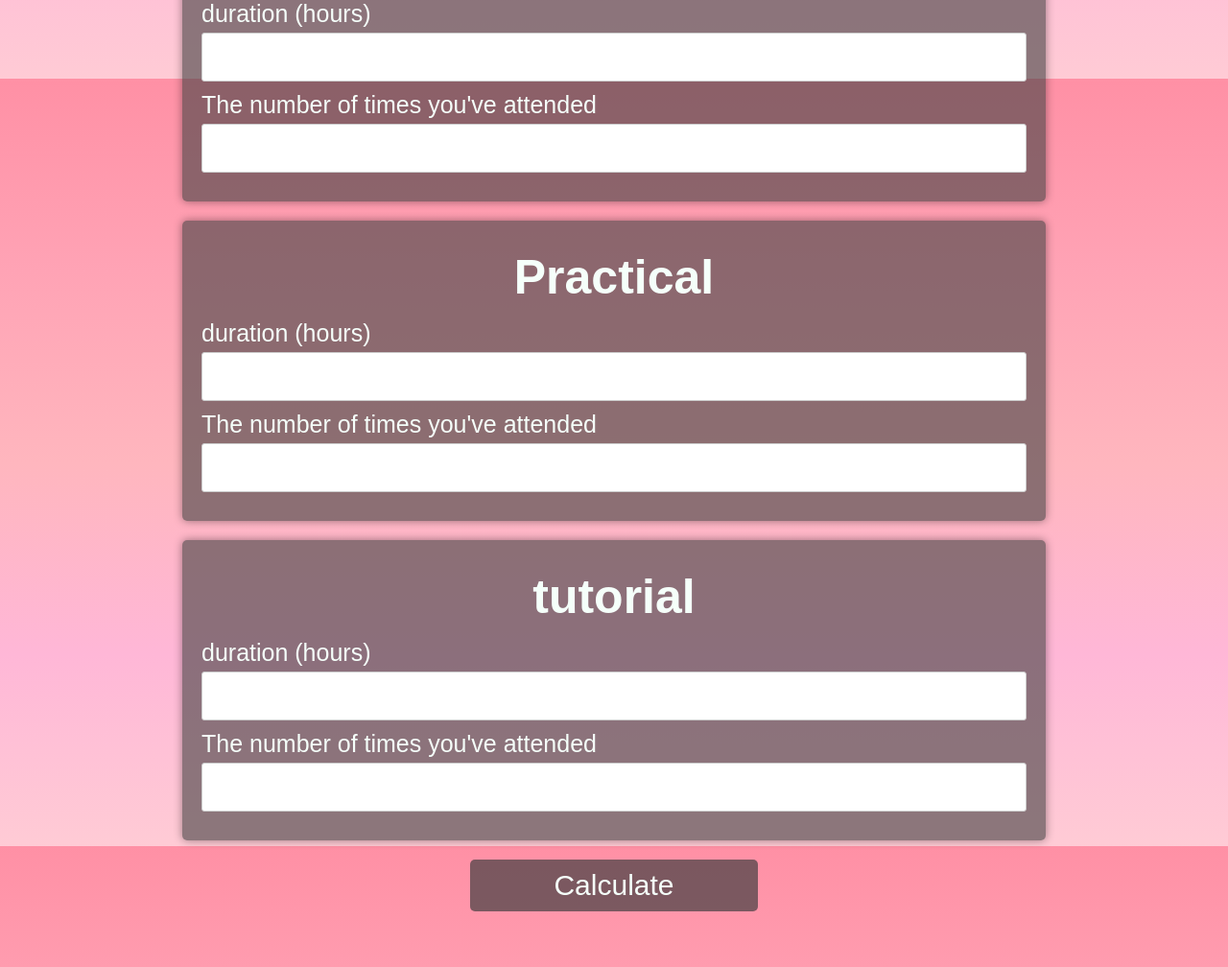
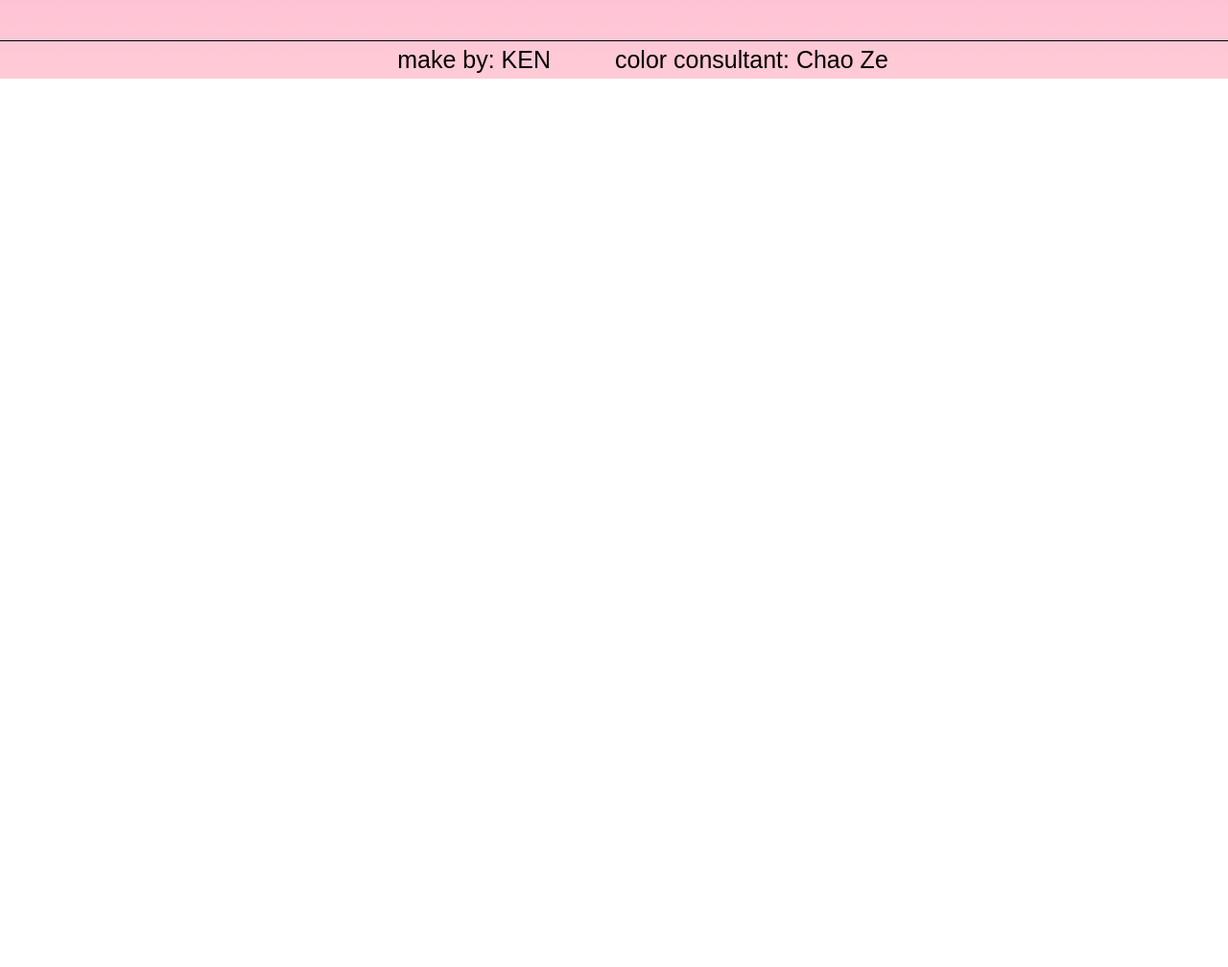
Before and after one commit to Lil-Ken/Attendance-Calculator, a plain HTML site: page index.html in a window 1280 px wide. Shown: the part 718-1726 px from the top of the page at 96% size. After the commit the page ends 800 px from the top, so only its background shows below. Drawn offline with Linux system fonts and the light colour scheme.

Commit message:
Update index.html

```diff
--- a/index.html
+++ b/index.html
@@ -19,41 +19,29 @@
             <label for="courseName">Name of Subject</label>
             <input type="text" id="courseName" required>
 
-            <label for="selLecture">Lecture</label>
-            <input type="checkbox" id="selLecture" name="selection">
-            <label for="selPractical">Practical</label>
-            <input type="checkbox" id="selPractical" name="selection">
-            <label for="selTutorial">Tutorial</label>
-            <input type="checkbox" id="selTutorial" name="selection">
-        </div>
-        <div id="lecture">
-            <h2 class="title">Lecture</h2>
-            <label for="lecDuration">duration (hours)</label>
-            <input type="number" id="lecDuration" required>
+            <div id="selection">
+                <input type="checkbox" id="selLecture" name="selection">
+                <label for="selLecture">Lecture</label>
 
-            <label for="numLecAttended">The number of times you've attended</label>
-            <input type="number" id="numLecAttended" required>
+                <input type="checkbox" id="selPractical" name="selection">
+                <label for="selPractical">Practical</label>
+
+                <input type="checkbox" id="selTutorial" name="selection">
+                <label for="selTutorial">Tutorial</label>
+            </div>
         </div>
 
-        <div id="practical">
-            <h2 class="title">Practical</h2>
-            <label for="pracDuration">duration (hours)</label>
-            <input type="number" id="pracDuration" required>
+        <div id="addLecture"></div>
+        <div id="addPractical"></div>
+        <div id="addTutorial"></div>
 
-            <label for="numPracAttended">The number of times you've attended</label>
-            <input type="number" id="numPracAttended" required>
-        </div>
-        <div id="tutorial">
-            <h2 class="title">tutorial</h2>
-            <label for="tutDuration">duration (hours)</label>
-            <input type="number" id="tutDuration" required>
-
-            <label for="numTutAttended">The number of times you've attended</label>
-            <input type="number" id="numTutAttended" required>
-        </div>
         <button id="calculate-btn">Calculate</button><br>
     </form>
-    <br>
+    <footer id="footer">
+        <div>make by: KEN</div>
+        <div>color consultant: Chao Ze</div>
+    </footer>
+    <div id="test"></div>
 
     <script src="attendance.js"></script>
 </body>
```
